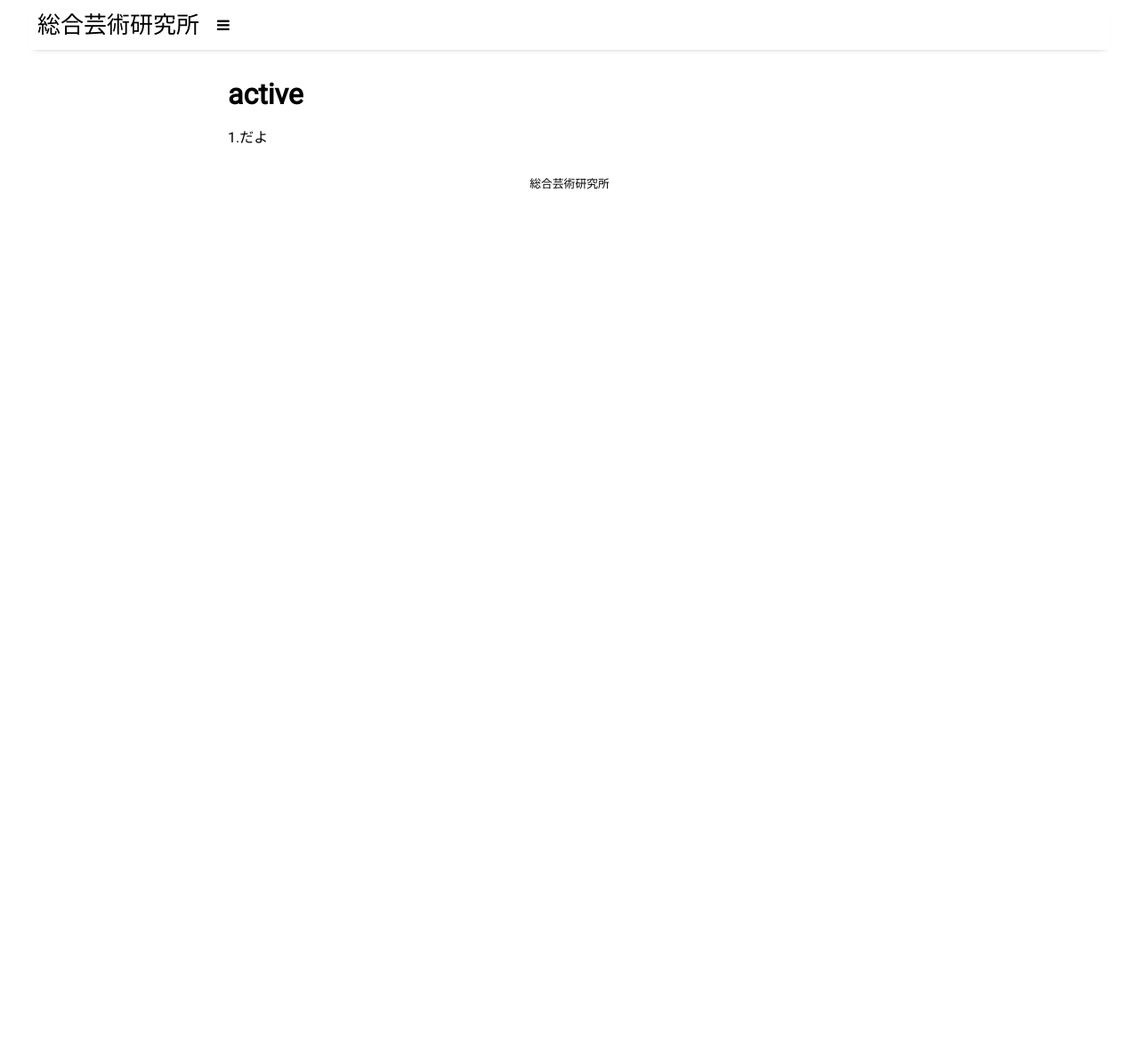
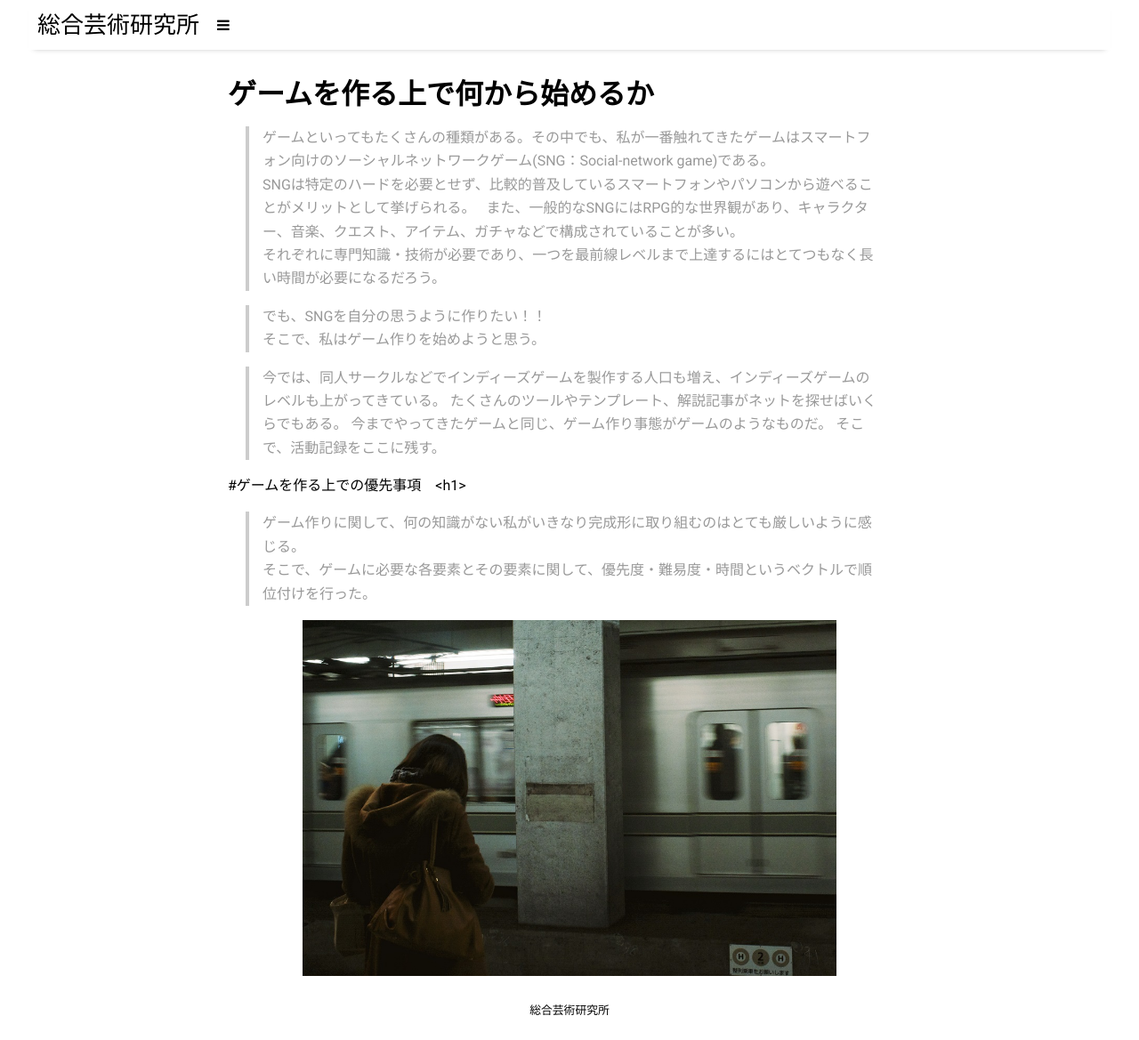
Before and after one commit to gj1002509/zakisikoku, a Jekyll site: the page built from _posts/2024-09-23-active-sono1.md, in a window 1280 px wide and 1169 px high. Shown: the whole window at 89% size. Built offline with Jekyll 4.4.1, drawn with Linux system fonts in a browser that asks for light colours; nearby versions of some CDN libraries.

Commit message:
Update 2024-09-23-active-sono1.md

```diff
--- a/_posts/2024-09-23-active-sono1.md
+++ b/_posts/2024-09-23-active-sono1.md
@@ -1,9 +1,27 @@
 ---
 layout: post
-title: "active"
+title: "ゲームを作る上で何から始めるか"
 author: ""
 categories: active
 permalink: /sono1
 ---
 
-1.だよ
+>ゲームといってもたくさんの種類がある。その中でも、私が一番触れてきたゲームはスマートフォン向けのソーシャルネットワークゲーム(SNG：Social-network game)である。
+SNGは特定のハードを必要とせず、比較的普及しているスマートフォンやパソコンから遊べることがメリットとして挙げられる。
+また、一般的なSNGにはRPG的な世界観があり、キャラクター、音楽、クエスト、アイテム、ガチャなどで構成されていることが多い。
+それぞれに専門知識・技術が必要であり、一つを最前線レベルまで上達するにはとてつもなく長い時間が必要になるだろう。
+
+>でも、SNGを自分の思うように作りたい！！
+そこで、私はゲーム作りを始めようと思う。
+
+>今では、同人サークルなどでインディーズゲームを製作する人口も増え、インディーズゲームのレベルも上がってきている。
+たくさんのツールやテンプレート、解説記事がネットを探せばいくらでもある。
+今までやってきたゲームと同じ、ゲーム作り事態がゲームのようなものだ。
+そこで、活動記録をここに残す。
+
+#ゲームを作る上での優先事項　<h1>
+
+>ゲーム作りに関して、何の知識がない私がいきなり完成形に取り組むのはとても厳しいように感じる。
+そこで、ゲームに必要な各要素とその要素に関して、優先度・難易度・時間というベクトルで順位付けを行った。
+
+![キャラクターの画像]({{ site.baseurl }}/assets/img/city-1.jpg)
```
